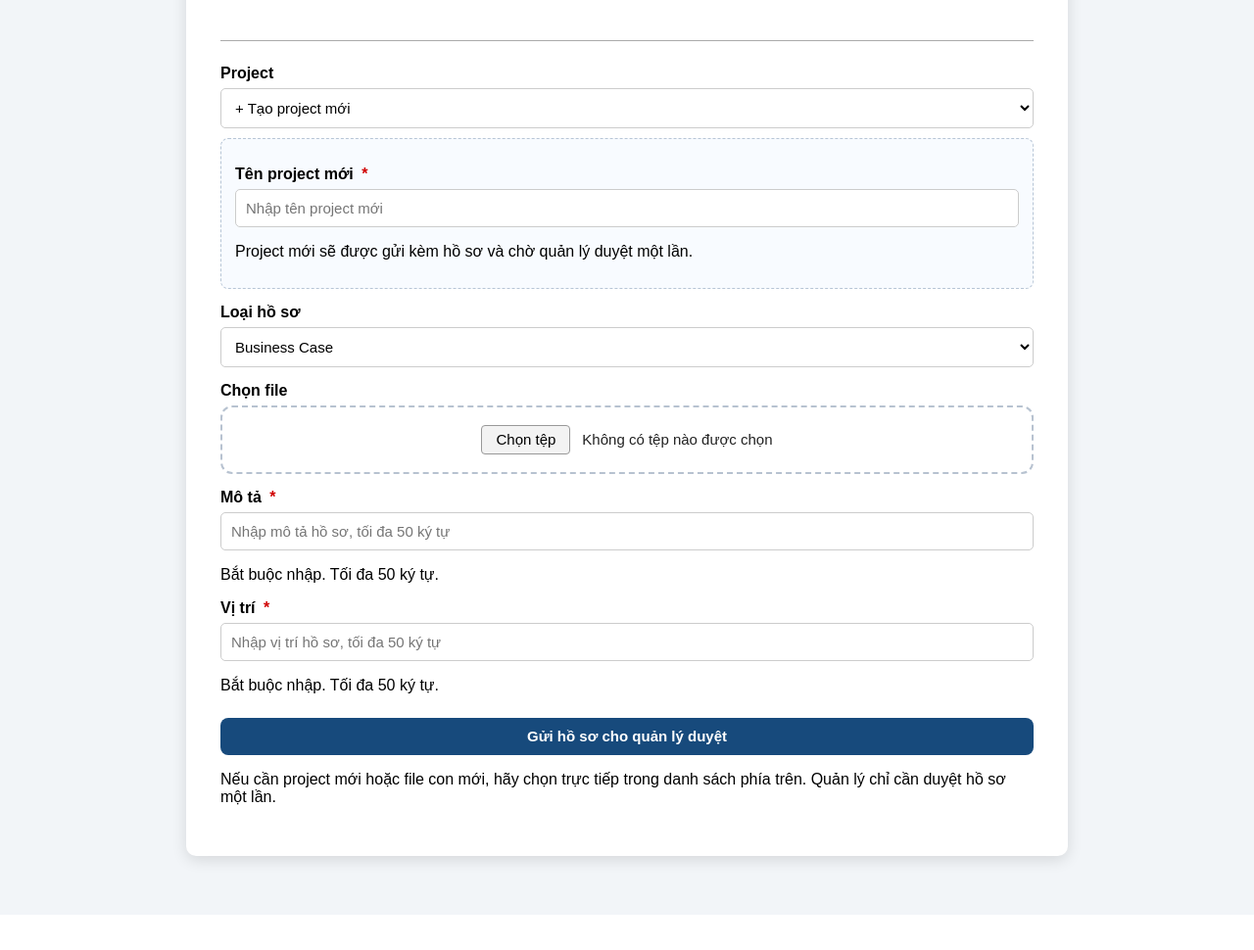
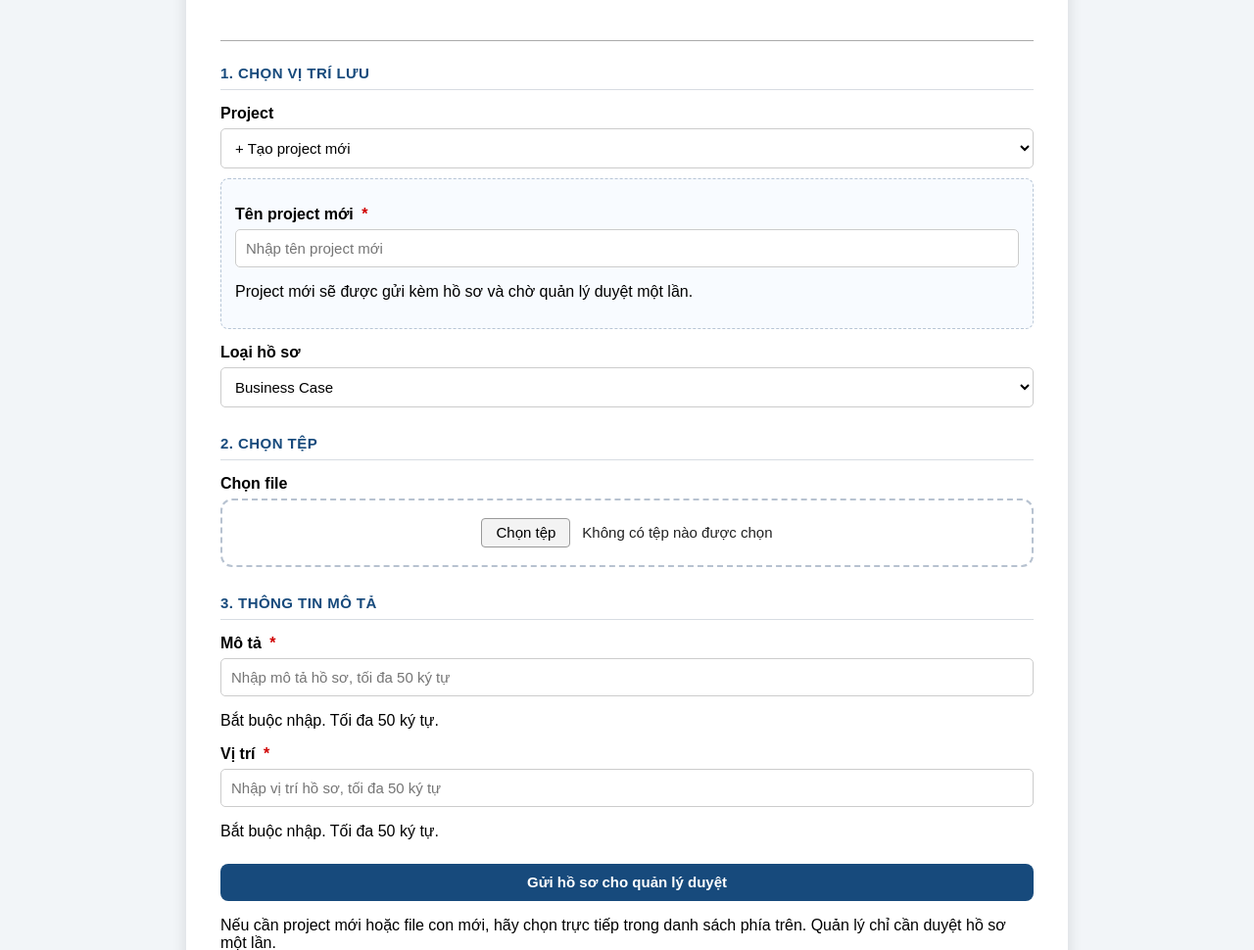
Before and after one commit to devmindtan/document-storage-system, a FastAPI app: template templates/upload.html in a window 1280 px wide. Shown: the part 269-1239 px from the top of the page at 98% size. Before the commit the page ends 1203 px from the top, so only its background shows below. Run offline with FastAPI, Linux system fonts and the light colour scheme; the template is opened without the code that fills it, so the values that code supplies are empty; parts of the project's set-up code (start-up, migrations or seed data) failed here and were passed over.

Commit message:
UI upgrade phase 5: group upload form into 3 labeled steps
upload.html and manager_upload.html were a single unbroken column from
project select down to location input. Added 3 section headings (Chọn vị
trí lưu / Chọn tệp / Thông tin mô tả) at the existing boundaries between
field groups -- no fields moved, no fieldset wrapper (would have meant
touching much more of the surrounding markup for the same visual result).

Verified: 71 smoke tests green.

```diff
--- a/static/style.css
+++ b/static/style.css
@@ -76,6 +76,21 @@ label {
     margin-top: 15px;
     margin-bottom: 6px;
     font-weight: bold;
+}
+
+.form-step-heading {
+    margin-top: 28px;
+    margin-bottom: 4px;
+    padding-bottom: 8px;
+    border-bottom: 1px solid var(--border);
+    color: var(--primary);
+    font-size: 15px;
+    letter-spacing: 0.03em;
+    text-transform: uppercase;
+}
+
+.form-step-heading:first-of-type {
+    margin-top: 4px;
 }
 
 input,
--- a/templates/manager_upload.html
+++ b/templates/manager_upload.html
@@ -150,6 +150,8 @@
         method="post"
         enctype="multipart/form-data"
     >
+        <h3 class="form-step-heading">1. Chọn vị trí lưu</h3>
+
         <label for="project_key">Project</label>
 
         <select id="project_key" name="project_key" required>
@@ -238,6 +240,8 @@
             </p>
         </div>
 
+        <h3 class="form-step-heading">2. Chọn tệp</h3>
+
         <label>
             Chọn file
         </label>
@@ -266,6 +270,8 @@
                 Không có tệp nào được chọn
             </span>
         </div>
+
+        <h3 class="form-step-heading">3. Thông tin mô tả</h3>
 
         <label for="description">
             Mô tả <span class="required-star">*</span>
--- a/templates/upload.html
+++ b/templates/upload.html
@@ -60,6 +60,8 @@
         method="post"
         enctype="multipart/form-data"
     >
+        <h3 class="form-step-heading">1. Chọn vị trí lưu</h3>
+
         <label for="project_key">Project</label>
 
         <select id="project_key" name="project_key" required>
@@ -148,6 +150,8 @@
             </p>
         </div>
 
+        <h3 class="form-step-heading">2. Chọn tệp</h3>
+
         <label>
             Chọn file
         </label>
@@ -176,6 +180,8 @@
                 Không có tệp nào được chọn
             </span>
         </div>
+
+        <h3 class="form-step-heading">3. Thông tin mô tả</h3>
 
         <label for="description">
             Mô tả <span class="required-star">*</span>
```
